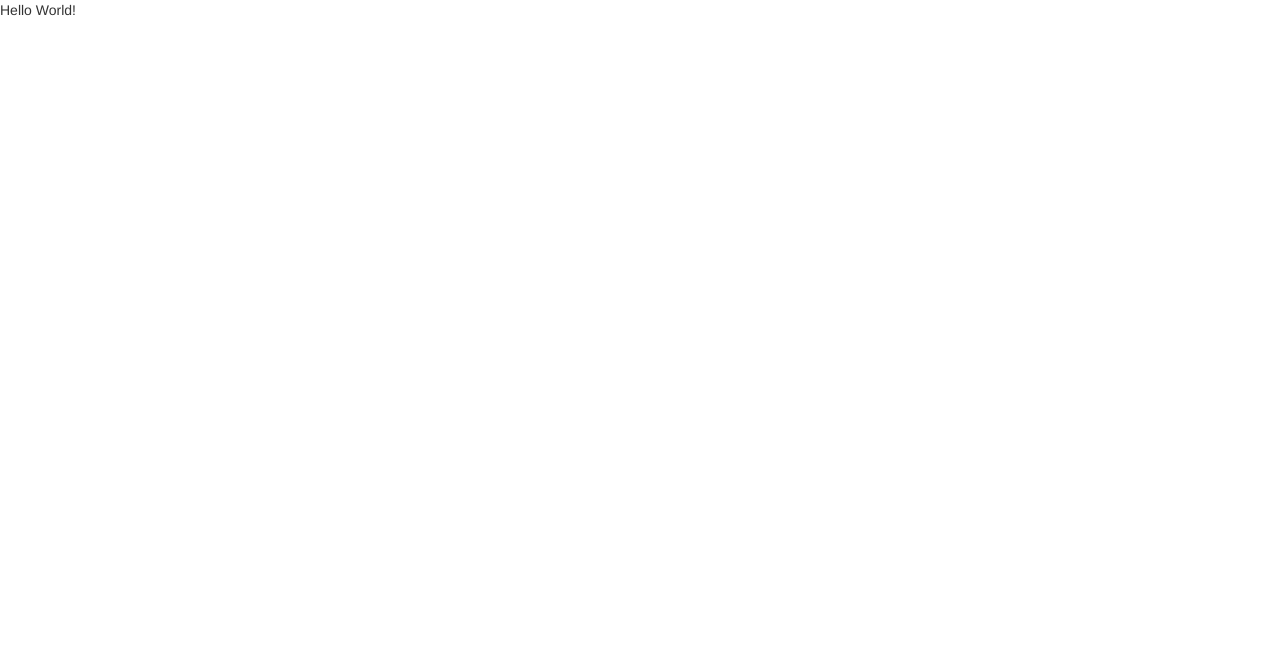
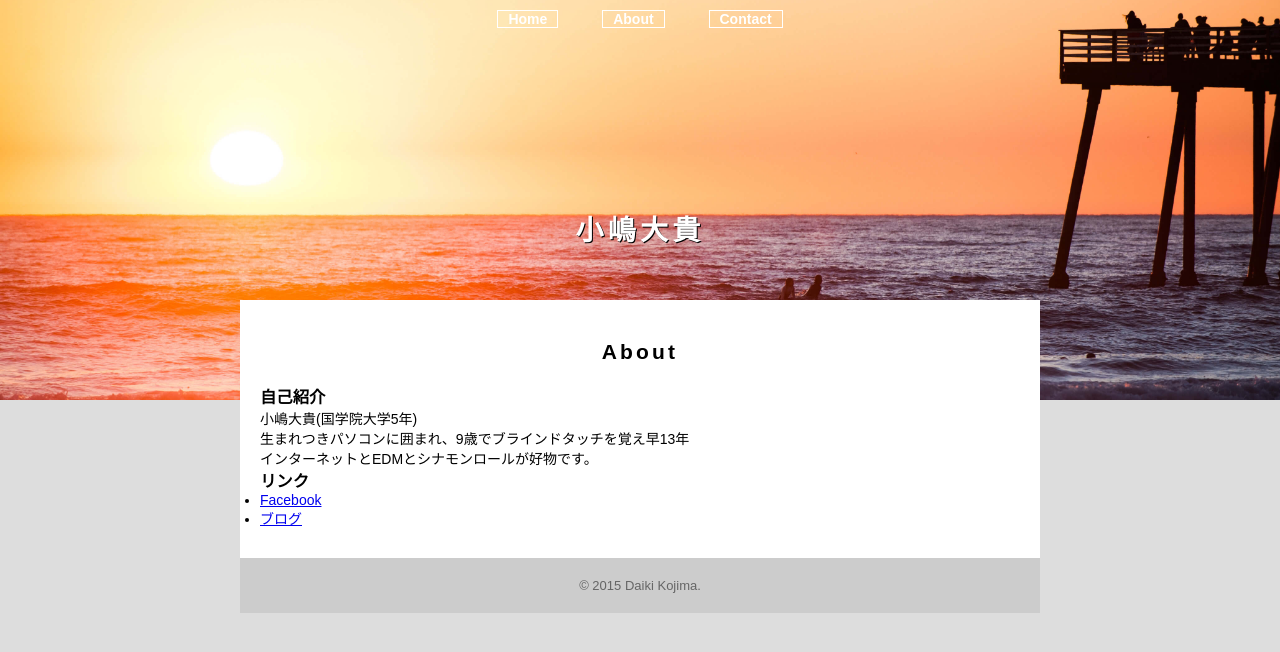
Before and after one commit to daiki21/daiki21.github.io, a plain HTML site: page index.html in a window 1280 px wide. Drawn offline with nearby package versions, Linux system fonts and the light colour scheme.

Commit message:
change_file

```diff
--- a/index.html
+++ b/index.html
@@ -1,18 +1,39 @@
 <!DOCTYPE html>
-<html>
-    <head>
-        <meta charset="uft-8">
-        <meta http-equiv="X-UA-Compatible" content="IE=edge">
-        <meta name="viewport" content="width=device-width, initial-scale=1">
-        <title>Bootstrap Sample</title>
-        <!-- BootstrapのCSS読み込み -->
-        <link rel="stylesheet" href="//maxcdn.bootstrapcdn.com/bootstrap/3.3.5/css/bootstrap.min.css">
-        <!-- jQuery読み込み -->
-        <script src="//ajax.googleapis.com/ajax/libs/jquery/1.11.3/jquery.min.js"></script>
-        <!-- BootstrapのJS読み込み -->
-        <script src="//maxcdn.bootstrapcdn.com/bootstrap/3.3.5/js/bootstrap.min.js"></script>
-    </head>
-    <body>
-        Hello World!
-    </body>
+<html lang="ja">
+  <head>
+    <meta charset="utf-8" />
+    <title>ポートフォリオ</title>
+    <link rel="stylesheet" href="portfolio.css" />
+  </head>
+  <body>
+    <header>
+      <nav>
+        <ul>
+          <li><a href="index.html">Home</a></li>
+          <li><a href="about.html" class="selected">About</a></li>
+          <li><a href="contact.html">Contact</a></li>
+        </ul>
+      </nav>
+      <div id="logo">
+        <h1>小嶋大貴</h1>
+      </div>
+    </header>
+    <div class="container">
+      <section>
+        <h2>About</h2>
+        <h3>自己紹介</h3>
+        <p>小嶋大貴(国学院大学5年)</p>
+        <p>生まれつきパソコンに囲まれ、9歳でブラインドタッチを覚え早13年</p>
+        <p>インターネットとEDMとシナモンロールが好物です。</p>
+        <h3>リンク</h3>
+        <ul>
+          <li><a href="https://www.facebook.com/daiki.kojima.77" target="_blank">Facebook</a></li>
+          <li><a href="http://kojima1992.com/" target="_blank">ブログ</a></li>
+        </ul>
+      </section>
+      <footer>
+        <p>&copy; 2015 Daiki Kojima.</p>
+      </footer>
+    </div>
+  </body>
 </html>
```
Also changed, not shown: kadai_1/portfolio.html (deleted, +0 -39 lines), portfolio.css (renamed from kadai_1/portfolio.css), summer-photographer-pier-adventure-1.jpg (renamed from kadai_1/summer-photographer-pier-adventure-1.jpg).
